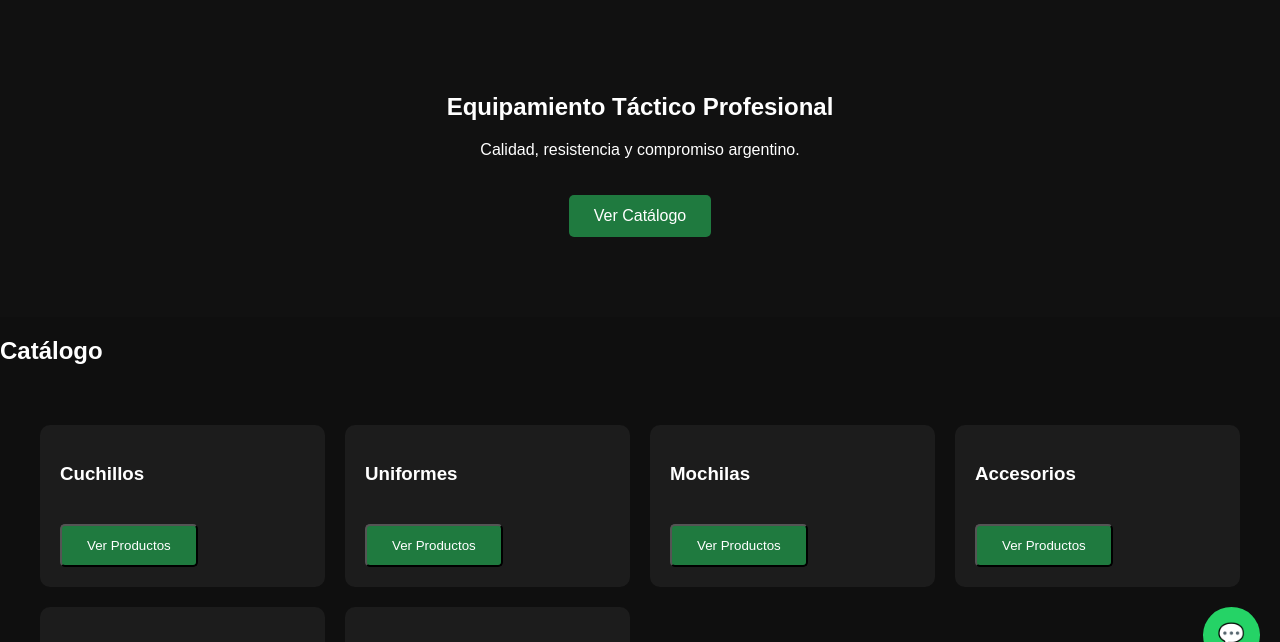
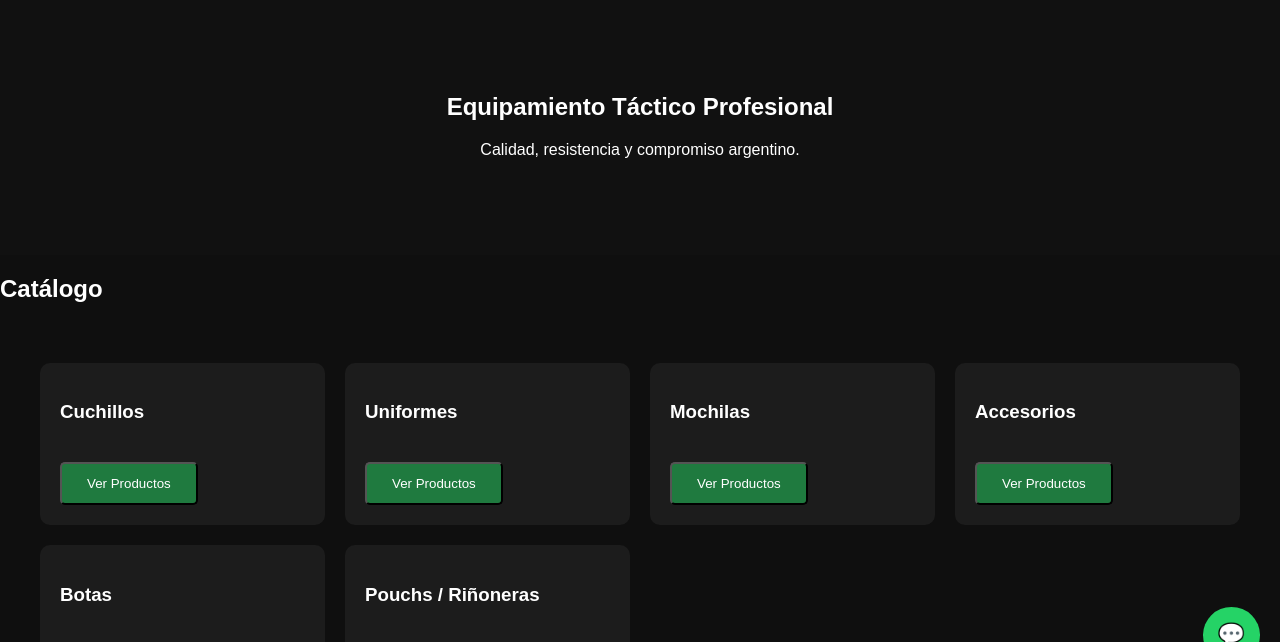
Before and after one commit to EquipamientoTactico32/equipamientotactico32.github.io, a plain HTML site: page index.html in a window 1280 px wide. Shown: the part 117-759 px from the top of the page. Drawn offline with Linux system fonts and the light colour scheme.

Commit message:
Update index.html

```diff
--- a/index.html
+++ b/index.html
@@ -21,7 +21,6 @@
 <section class="hero">
     <h1>Equipamiento Táctico Profesional</h1>
     <p>Calidad, resistencia y compromiso argentino.</p>
-    <a href="#catalogo" class="btn">Ver Catálogo</a>
 </section>
 
 <section id="catalogo">
```
